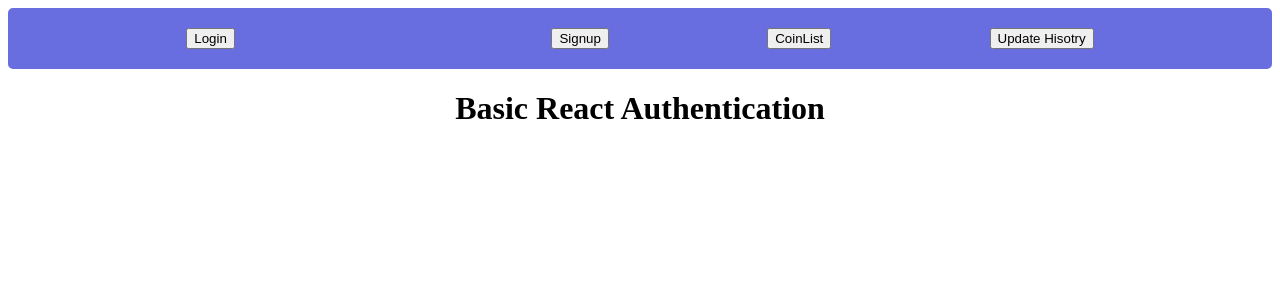
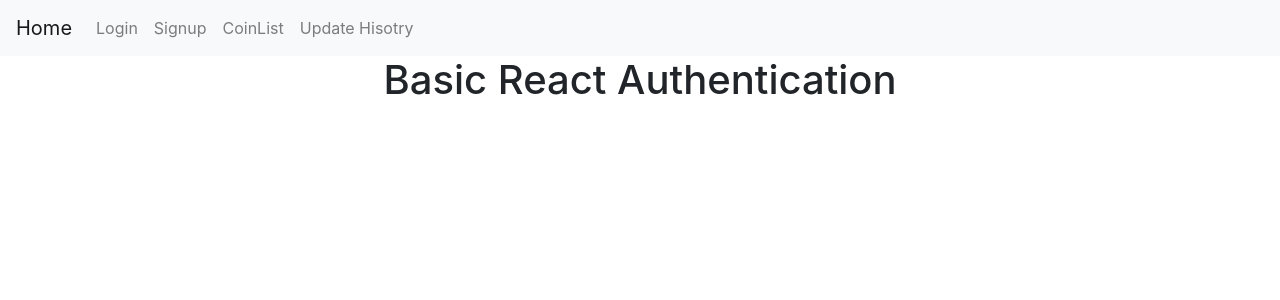
Before and after one commit to Rbllado/bilbocurrency, a React (Create React App) app: page / in a window 1280 px wide. Shown: the top 300 px of the page. Built offline with nearby package versions, Linux system fonts and the light colour scheme; no server answers.

Commit message:
Navbar with style bootstrap and coinlist

```diff
--- a/package.json
+++ b/package.json
@@ -7,7 +7,9 @@
     "@testing-library/react": "^9.3.2",
     "@testing-library/user-event": "^7.1.2",
     "axios": "^0.19.0",
+    "bootstrap": "^4.4.1",
     "react": "^16.12.0",
+    "react-bootstrap": "^1.0.0-beta.16",
     "react-dom": "^16.12.0",
     "react-router-dom": "^5.1.2",
     "react-scripts": "3.3.0",
--- a/src/App.css
+++ b/src/App.css
@@ -34,15 +34,23 @@ box-shadow: 2px 14px 20px -5px rgba(0,0,0,0.75);
 border-radius: 30px;
 }
 
+.coins-item {
+  display: flex;
+  justify-content: center;
+  width: 33.33%;
+}
+
 .coins{
   display: flex;
   flex-direction: column;
   align-content: space-around;
   justify-content: space-between;
   text-align: center;
-  padding: 60px;
+  padding: 30px;
   align-items: center;
-  width: 200px;
+  margin-top: 20px;
+  width: 85%;
+  border: 1px solid #4a4a4a;
 }
 
 
--- a/src/App.js
+++ b/src/App.js
@@ -1,6 +1,7 @@
 import React, { Component } from 'react';
 import { Switch, Route } from 'react-router-dom';
 import "./App.css";
+
 
 
 import CoinsList from "./components/Coins/CoinsList"
--- a/src/components/Coins/AddOwnCoins.js
+++ b/src/components/Coins/AddOwnCoins.js
@@ -51,8 +51,7 @@ class AddOwnCoins extends Component {
     });
   };
 
-  uploadImg = (e) =>{
-
+  uploadImg = e => {
     // console.log("target: ", e.target.files[0]);
 
     // const file = e.target.files[0];
@@ -63,38 +62,43 @@ class AddOwnCoins extends Component {
     // uploadData.append("img", file);
 
     const file = e.target.files[0];
-    const uploadData = new FormData()
-    uploadData.append('img', file);
+    const uploadData = new FormData();
+    uploadData.append("img", file);
 
     console.log("I send this one:", uploadData);
 
     axios
       .post(`${process.env.REACT_APP_API_URL}/owncoins/image`, uploadData)
-    .then( (imagen) => {
+      .then(imagen => {
         // const img = imagen.data;
         console.log("image", imagen);
 
-      this.setState({imagen})
-
+        this.setState({ imagen });
       })
-    .catch( (err) => console.log(err));
-
-  }
-
-
+      .catch(err => console.log(err));
+  };
 
   render() {
     return (
-      <div>
+      <div className="container">
         {/* To take the image able to read the file */}
-        <form onSubmit={this.handleSubmit} encType="multipart/form-data">
-          <label>Name for the coin</label>
+        <form
+          onSubmit={this.handleSubmit}
+          encType="multipart/form-data"
+          className="Form"
+        >
+          <div className="row">
+            <div className="col-lg-5">
+              <label className="label label-default">Name for the coin:</label>
               <input
                 type="text"
                 name="name"
                 value={this.state.name}
                 onChange={this.handleInput}
               />
+            </div>
+
+            <div className="col-md-5">
               <label>Price</label>
               <input
                 type="text"
@@ -102,7 +106,9 @@ class AddOwnCoins extends Component {
                 value={this.state.price}
                 onChange={this.handleInput}
               />
+            </div>
 
+            <div className="col-md-5">
               <label>Is it Minable?</label>
               <input
                 type="text"
@@ -110,6 +116,9 @@ class AddOwnCoins extends Component {
                 value={this.state.type}
                 onChange={this.handleInput}
               />
+            </div>
+
+            <div className="col-md-5">
               <label>Put an ID:</label>
               <input
                 type="number"
@@ -117,6 +126,9 @@ class AddOwnCoins extends Component {
                 value={this.state.id}
                 onChange={this.handleInput}
               />
+            </div>
+
+            <div className="col-md-5">
               <label>Which is your symbol?</label>
               <input
                 type="text"
@@ -124,16 +136,21 @@ class AddOwnCoins extends Component {
                 value={this.state.symbol}
                 onChange={this.handleInput}
               />
+            </div>
 
             {/* <label>Image:</label>
           <input type="file" onChange={this.handleFileUpload} /> */}
 
+            <div className="col-md-5">
               <input
                 type="file"
                 name="img"
                 //value={this.state.img}
                 onChange={this.uploadImg}
               />
+            </div>
+
+            <div className="col-md-5">
               <label>Description of the coin</label>
 
               <input
@@ -142,7 +159,9 @@ class AddOwnCoins extends Component {
                 value={this.state.description}
                 onChange={this.handleInput}
               />
+            </div>
 
+            <div className="col-md-5">
               <label>web page</label>
 
               <input
@@ -151,11 +170,15 @@ class AddOwnCoins extends Component {
                 value={this.state.web}
                 onChange={this.handleInput}
               />
-
+            </div>
             {/* <label>File:</label>
         <input type="file"/> */}
-
-          <button className="btn btn-primary">Submit</button>
+            <div className="col-md-12">
+            <button type="button" className="btn btn-primary btn-lg">
+              Submit
+            </button>
+            </div>
+          </div>
         </form>
       </div>
     );
--- a/src/components/Coins/CoinsList.js
+++ b/src/components/Coins/CoinsList.js
@@ -36,6 +36,8 @@ class CoinsList extends Component {
         {this.state.listOfCoins.map(coin => {
           return (
             //We take the key from database that is unique..
+            //* classname = coins *
+            <div className="coins-item">
               <Link to={`/coins/detail/${coin._id}`} key={coin._id} className="coins" >
 
                 <h1>{coin.name}</h1>
@@ -44,6 +46,8 @@ class CoinsList extends Component {
                 <h3>{coin.tags}</h3>
                 <img src={coin.img} alt="coin"/>
               </Link>
+            </div>
+
           );
         })}
       </div>
--- a/src/components/Navbar.js
+++ b/src/components/Navbar.js
@@ -6,10 +6,132 @@ class Navbar extends Component {
   render() {
     const { user, logout, isLoggedin } = this.props;
     return (
-      <div
-        style={{ borderRadius: "5px", padding: "20px", background: "#686de0" }}
-      >
-        {isLoggedin ? (
+      //style={{ borderRadius: "5px", padding: "20px", background: "#686de0" }}
+      <div>
+        <nav className="navbar navbar-expand-lg navbar-light bg-light">
+          <a className="navbar-brand" href="#">
+            Home
+          </a>
+          <button
+            className="navbar-toggler"
+            type="button"
+            data-toggle="collapse"
+            data-target="#navbarNavDropdown"
+            aria-controls="navbarNavDropdown"
+            aria-expanded="false"
+            aria-label="Toggle navigation"
+          >
+            <span className="navbar-toggler-icon"></span>
+          </button>
+          <div className="collapse navbar-collapse" id="navbarNavDropdown">
+            <ul className="navbar-nav">
+
+
+              {/*
+              <li className="nav-item dropdown">
+                <a
+                  className="nav-link dropdown-toggle"
+                  href="#"
+                  id="navbarDropdownMenuLink"
+                  role="button"
+                  data-toggle="dropdown"
+                  aria-haspopup="true"
+                  aria-expanded="false"
+                >
+                  Dropdown link
+                </a>
+                <div
+                  className="dropdown-menu"
+                  aria-labelledby="navbarDropdownMenuLink"
+                >
+                  <a className="dropdown-item" href="#">
+                    Action
+                  </a>
+                  <a className="dropdown-item" href="#">
+                    Another action
+                  </a>
+                  <a className="dropdown-item" href="#">
+                    Something else here
+                  </a>
+                </div>
+              </li>
+
+               */}
+
+
+              {isLoggedin ? (
+                <div className="navbar-wrap">
+                  <li className="nav-item">
+                    <span>
+                      <p>username: {user.username}</p>
+                    </span>
+                    <span>
+                      <a className="nav-link" onClick={logout}>Logout</a>
+                    </span>
+                  </li>
+
+                  <li>
+                    <Link className="nav-item" to="/owncoins/add">
+                      {" "}
+                      <a className="nav-link"> Add Own Coin</a>
+                    </Link>
+                  </li>
+                  <li className="nav-item">
+                    <Link to="/coins">
+                      {" "}
+                      <a className="nav-link">Coin List</a>
+                    </Link>
+                  </li>
+                  <li className="nav-item">
+                    <Link to="/favorites">
+                      {" "}
+                      <a className="nav-link">Favorites</a>{" "}
+                    </Link>
+                  </li>
+                  <li className="nav-item">
+                    <Link to="/owncoins/">
+                      {" "}
+                      <a className="nav-link">Own Coin List</a>{" "}
+                    </Link>
+                  </li>
+                </div>
+              ) : (
+                <div className="navbar-wrap">
+                  <li className="nav-item">
+                  <Link to="/login">
+                    {" "}
+                    <a className="nav-link">Login</a>{" "}
+                  </Link>
+                  </li>
+                  <li className="nav-item">
+                  <Link to="/signup">
+                    {" "}
+                    <a className="nav-link">Signup</a>{" "}
+                  </Link>
+                  </li>
+                  <li className="nav-item">
+                  <Link to="/coins">
+                    {" "}
+                    <a className="nav-link">CoinList</a>{" "}
+                  </Link>
+                  </li>
+                  <li className="nav-item">
+                  <Link to="/coins/updateHistory">
+                    {" "}
+                    <a className="nav-link">Update Hisotry</a>{" "}
+                  </Link>
+                  </li>
+                </div>
+              )}
+            </ul>
+          </div>
+        </nav>
+
+
+
+
+
+        {/* {isLoggedin ? (
           <div>
             <p>username: {user.username}</p>
             <button onClick={logout}>Logout</button>
@@ -23,11 +145,11 @@ class Navbar extends Component {
             </Link>
             <Link to="/favorites">
               {" "}
-            <button>Favorites</button>{" "}
+              <button>Favorites</button>{" "}
             </Link>
             <Link to="/owncoins/">
               {" "}
-            <button>Own Coin List</button>{" "}
+              <button>Own Coin List</button>{" "}
             </Link>
           </div>
         ) : (
@@ -49,9 +171,8 @@ class Navbar extends Component {
               {" "}
               <button>Update Hisotry</button>{" "}
             </Link>
-
           </div>
-        )}
+        )} */}
       </div>
     );
   }
--- a/src/index.js
+++ b/src/index.js
@@ -3,6 +3,7 @@ import ReactDOM from 'react-dom';
 import App from './App';
 import { BrowserRouter as Router } from 'react-router-dom';
 import AuthProvider from './lib/AuthProvider';
+import 'bootstrap/dist/css/bootstrap.min.css';
 
 
 ReactDOM.render(
```
Also changed, not shown: 1 other file (tests, documents, lock files or other folders). Lines whose indentation alone changed are shown as unchanged.
